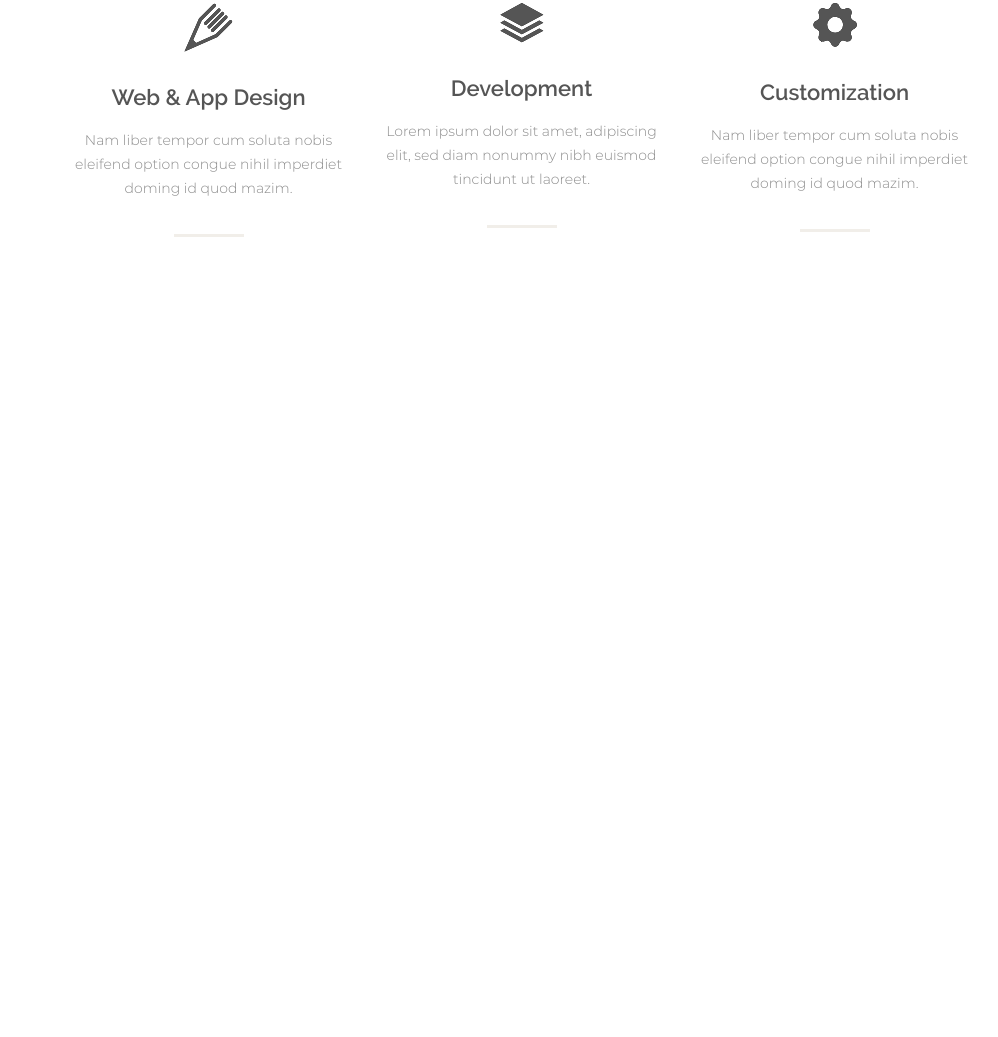
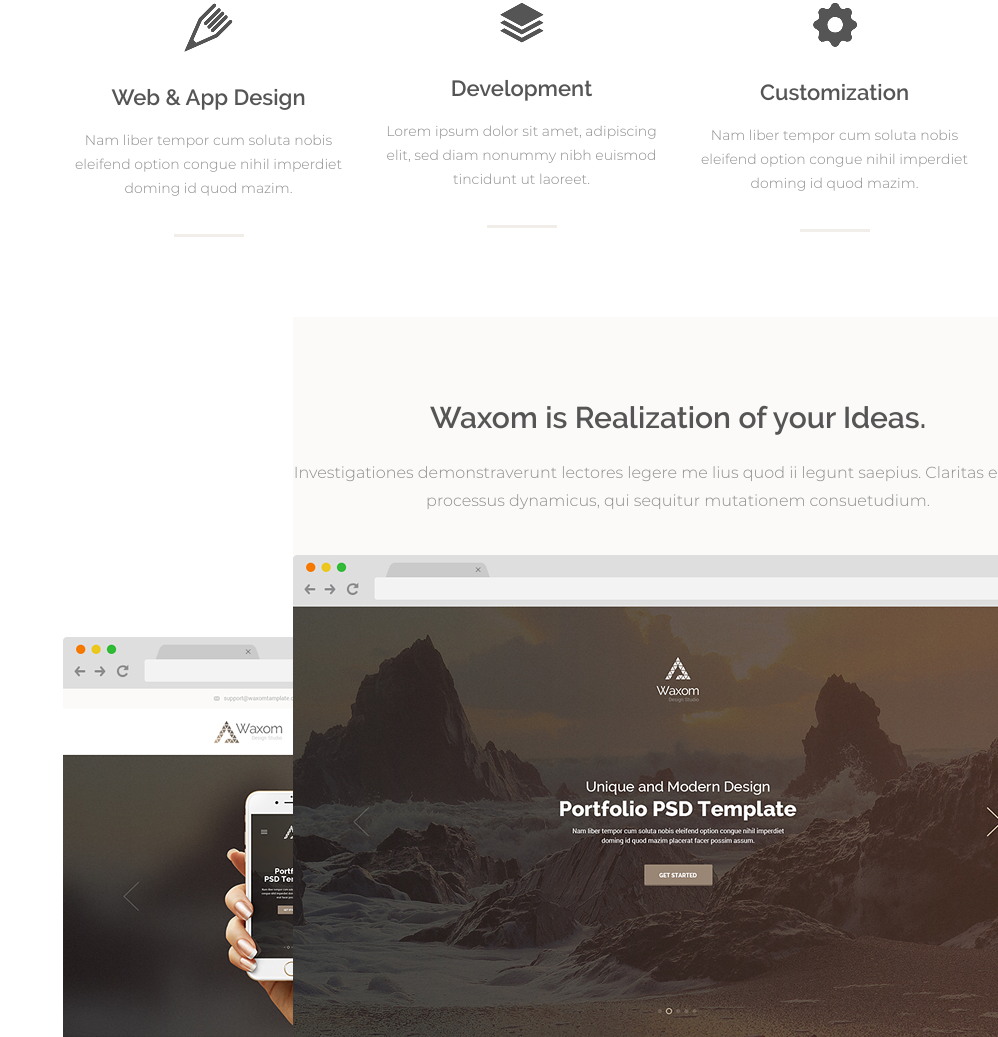
Before and after one commit to nmurzin1981/Rep02_maket2, a plain HTML site: page index.html in a window 1280 px wide. Shown: the part 1101-2138 px from the top of the page, without its empty margins (282-1280 px from the left). Before the commit the page ends 1418 px from the top, so only its background shows below. Drawn offline with Linux system fonts and the light colour scheme.

Commit message:
Section 3 'Ideas' complete

```diff
--- a/index.html
+++ b/index.html
@@ -119,6 +119,15 @@
                     <p class="block2-item-txt">Nam liber tempor cum soluta nobis eleifend option congue nihil imperdiet doming id quod mazim.</p>
                 </div>
             </section>
+            <section class="ideas">
+                <span class="ideas-title">Waxom is Realization of your Ideas.</span>
+                <p class="ideas-txt">Investigationes demonstraverunt lectores legere me lius quod ii legunt saepius. Claritas est etiam processus dynamicus, qui sequitur mutationem consuetudium.</p>
+                <img class="ideas-img-center" src="./img/browser-center.jpg" width="770" height="482" alt="landscape">
+                <img class="ideas-img-left" src="./img/browser-left.jpg" width="770" height="400" alt="landscape">
+                <img class="ideas-img-right" src="./img/browser-right.jpg" width="770" height="400" alt="landscape">
+            </section>
+
+
             </main>
     </div> <!-- close body-container-->
 </body>
--- a/less/style.less
+++ b/less/style.less
@@ -330,3 +330,84 @@ body{
 .block2-item:hover:after{ //Подчеркивание. Сначала hover потом after!
     background-color: #c7b299;
 }
+
+//====================================================================*/
+//                                                 Idias. 3 pictures. */
+//====================================================================*/
+
+.ideas{
+    background-color: #fbfaf8;
+    width: 770px;
+    margin: 0 auto;
+    text-align: center;
+    padding-top: 83px;
+
+    //Дочерние элементы ideas-img-left и ideas-img-right
+    //будут размещены с помощью position:absolute.
+    position: relative;
+
+    //Наличие записи "z-index: <integer>;" приводит к тому,
+    //что контэнер создает собственный контекст наложения.
+    //Пример: z-index: 999;
+    //999 - это уровень контейнера в текущем контексте наложения,
+    //то есть в том, в котором контэйнер сам является дочерним элементом.
+    //Также данный контэйнер создает собственный контекст наложения,
+    //уже для своих дочерних элементов.
+    //В собственном контексте наложения контэнер всегда имеет уровень 0.
+
+    z-index: 0;
+    //0 - это уровень контэнера в текущем контексте наложения.
+    //В собственном контексте наложения контэнер имеет уровень 0 по опреелению.
+}
+
+.ideas-title{
+    font-family: Raleway, Verdana, sans-serif;
+    font-weight: 600;
+    font-style: normal;
+    font-size: 30px;
+    color: #555555;
+}
+
+.ideas-txt{
+    font-family: Montserrat, Verdana, sans-serif;
+    font-weight: 300;
+    font-style: normal;
+    font-size: 16px;
+    line-height: 28px;
+    color: #8c8c8c;
+    margin: 24px 0 40px 0; //12,3,6,9.
+}
+
+.ideas-img-center{
+    display: block;
+    width: 770px;
+    height: 482px;
+    //Уровень элемента в контексте наложения такой-же как и у родителя.
+    z-index: auto;
+}
+
+.ideas-img-left{
+    display: block;
+    width: 770px;
+    height: 400px;
+    position: absolute;
+    bottom: 0px;
+    left: -230px;
+    z-index: -1;
+}
+.ideas-img-left:hover {
+    z-index: 1;
+}
+
+.ideas-img-right{
+    display: block;
+    width: 770px;
+    height: 400px;
+    position: absolute;
+    bottom: 0px;
+    left: 230px;
+    z-index: -1;
+}
+.ideas-img-right:hover{
+    z-index: 1;
+}
```
Also changed, not shown: css/style.css, img/browser-center.jpg (added), img/browser-left.jpg (added), img/browser-right.jpg (added), 1 other file.
